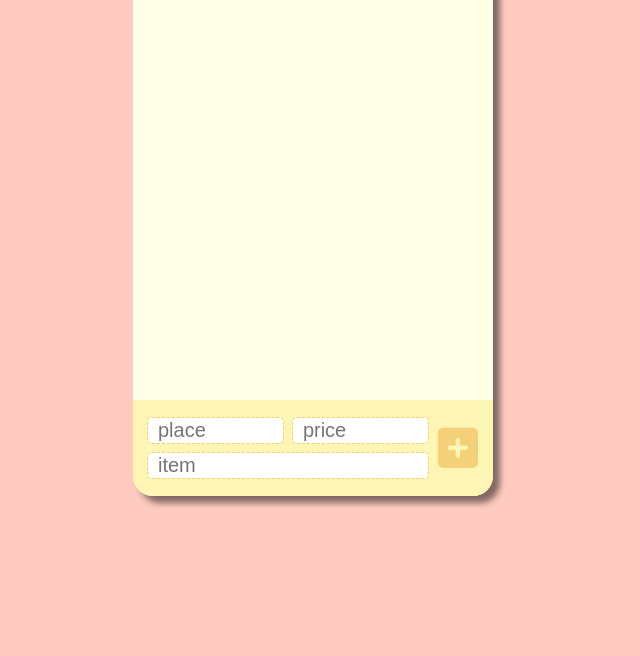
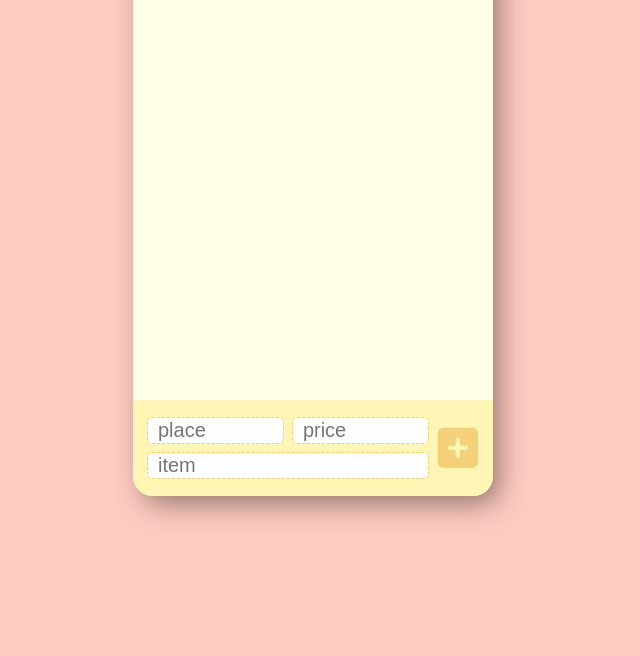
Before and after one commit to code-sponge/what-s-in-my-shopping-bag, a plain HTML site: page index.html in a window 1280 px wide. Shown: the part 264-920 px from the top of the page, without its empty margins (327-967 px from the left). Drawn offline with Linux system fonts and the light colour scheme; a web font is replaced by a local one.

Commit message:
css: change box shadow

```diff
--- a/style.css
+++ b/style.css
@@ -55,8 +55,8 @@ body {
   margin-top: 120px;
   border: none;
   border-radius: 20px;
-  -webkit-box-shadow: 7px 7px 6px 0px rgba(0, 0, 0, 0.49);
-  box-shadow: 7px 7px 6px 0px rgba(0, 0, 0, 0.49);
+  -webkit-box-shadow: 8px 10px 28px -2px rgba(0, 0, 0, 0.42);
+  box-shadow: 8px 10px 28px -2px rgba(0, 0, 0, 0.42);
 }
 
 /* header */
```
